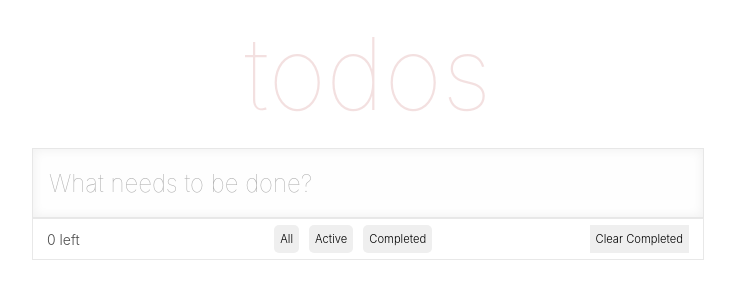
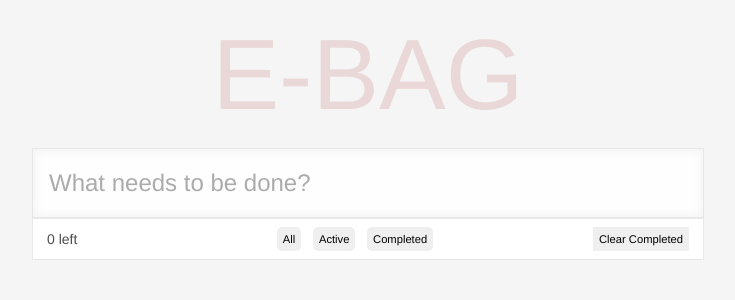
Before and after one commit to H-Scorpion/MakeNTU_flask, a Flask app: template SensorVIsualization/templates/index.html in a window 1280 px wide. Shown: the top 300 px of the page, without its empty margins (272-1007 px from the left). Run offline with Flask 2, Linux system fonts and the light colour scheme; the template is opened without the code that fills it, so the values that code supplies are empty; some libraries are stand-ins or nearby versions.

Commit message:
style recovered

```diff
--- a/SensorVIsualization/static/css/style.css
+++ b/SensorVIsualization/static/css/style.css
@@ -10,6 +10,7 @@ body {
     overflow: hidden;
 }
 
+/* NOT YET DONE */
 input[type='checkbox'] {
     visibility: hidden;
 }
--- a/SensorVIsualization/templates/index.html
+++ b/SensorVIsualization/templates/index.html
@@ -1,6 +1,6 @@
 <!DOCTYPE html>
 <html  lang="en" dir="ltr">
-<link rel="stylesheet" type="text/css" href= "{{ url_for('static', filename = 'style.css') }}">
+<link rel="stylesheet" type="text/css" href= "{{ url_for('static', filename = 'css/style.css') }}">
 <head>
     <meta charset="utf-8">
 
@@ -25,7 +25,10 @@
 
 </head>
 
-<body>
+<body style="    height: 100%;
+font: 14px 'Helvetica Neue', Helvetica, Arial, sans-serif;
+background: rgb(245, 245, 245);
+overflow: hidden;">
 
 
 
@@ -33,12 +36,40 @@
     <!-- <div class="container" id="master-c" style=""> -->
 
     </div>
-    <div id="root" class="todo-app__root">
-        <header class="todo-app__header">
-            <h1 class="todo-app__title">todos</h1>
+    <div id="root" class="todo-app__root" style="
+    margin: 0 auto;
+    /* margin-top: 7em; */
+    width: 50em;
+    display: flex;
+    flex-direction: column;
+    justify-content: flex-start;
+    align-items: center;
+    padding: 1em;
+    color: #4d4d4d;
+    font-weight: 300;">
+        <header class="todo-app__header" style="margin-bottom: 1em;">
+            <h1 class="todo-app__title" style="
+            font-size: 100px;
+            font-weight: 100;
+            text-align: center;
+            color: rgba(175, 47, 47, 0.15);
+            margin: 0;
+            padding: 0;">E-BAG</h1>
         </header>
-        <section class="todo-app__main" id="input">
-            <input class="todo-app__input" id="todo-input"  placeholder="What needs to be done?">
+        <section class="todo-app__main" id="input" style="width: 100%;">
+            <input class="todo-app__input" id="todo-input"  placeholder="What needs to be done?" style="
+            padding: 16px;
+            border: none;
+            color: inherit;
+            background: rgba(254, 254, 254);
+            font-size: 24px;
+            font-weight: 200;
+            line-height: 1.4em;
+            width: 100%;
+            background: rgb(254, 254, 254);
+            box-shadow: inset 0px 0px 10px 2px rgba(0, 0, 0, 0.048);
+            border: 1px solid rgba(0, 0, 0, 0.089);
+            height: 5rem;">
         </section>
 
 
@@ -461,14 +492,7 @@
             // Select the Image
             var img = document.querySelector(".jumbotron");
             // create Css Text
-            var text = "margin:auto;"+
-                "background-image: url("+this.ingUrl+");" +
-                "background-size:cover;"+
-                "opacity:1;"+
-                "background-blend-mode: darken;"+
-                "height: "+ this.size + "vh;";
 
-            img.style.cssText =  text;
         }
 
         centerTitle()
```
